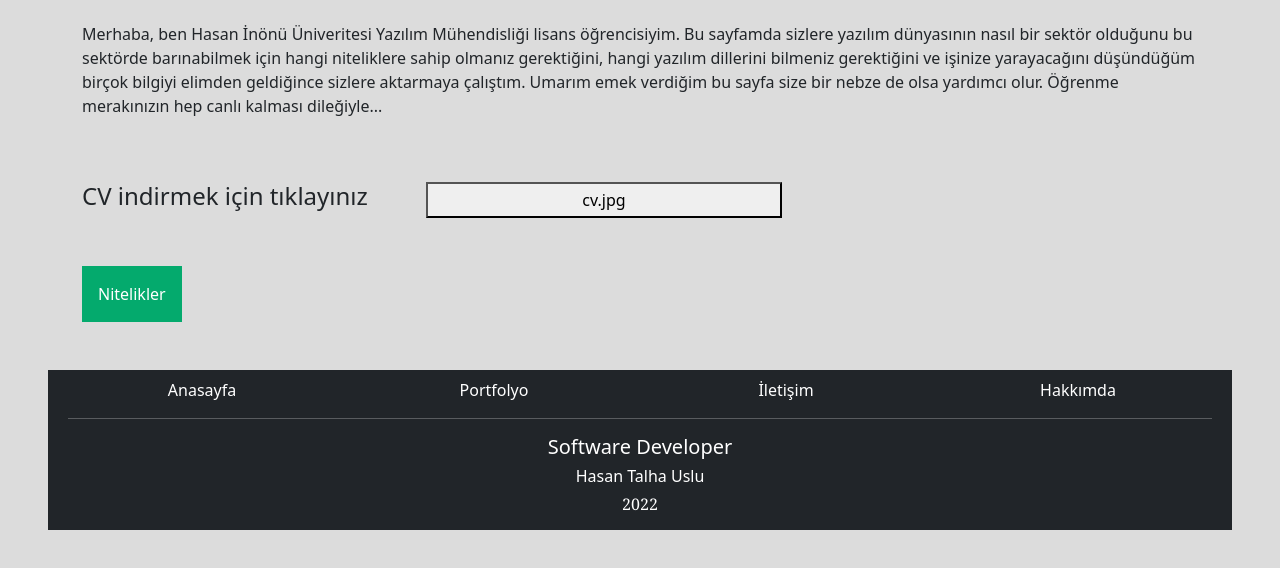
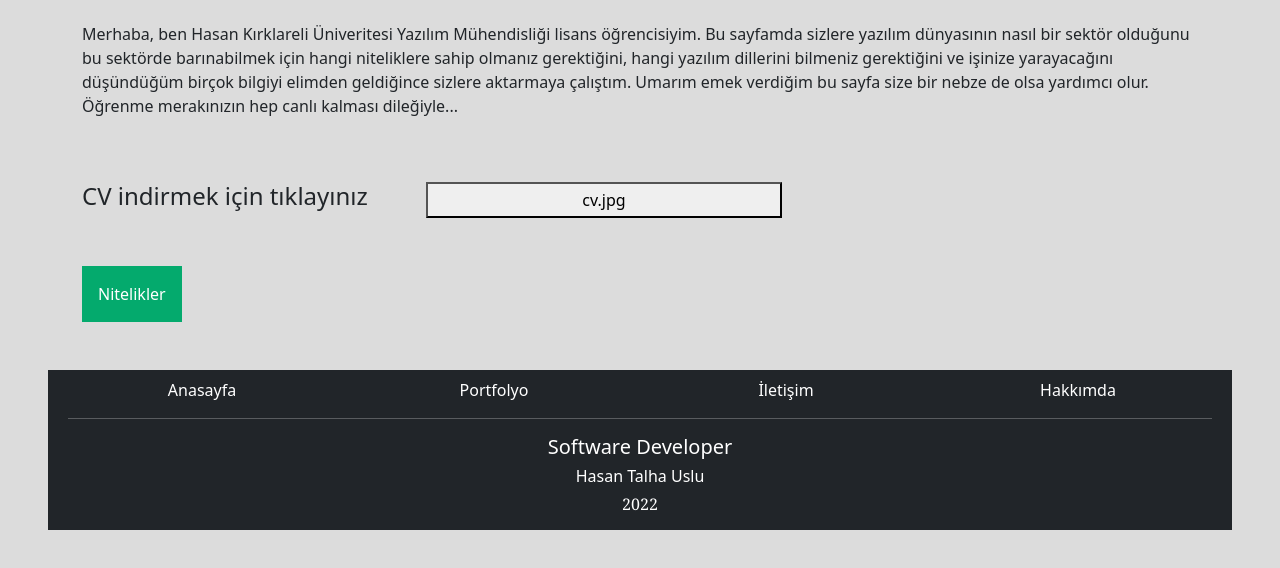
Before and after one commit to HasantUslu/hasantuslu.github.io, a plain HTML site: page hakkimda.html in a window 1280 px wide. Shown: the part 176-744 px from the top of the page. Drawn offline with Linux system fonts and the light colour scheme.

Commit message:
Update hakkimda.html

```diff
--- a/hakkimda.html
+++ b/hakkimda.html
@@ -113,7 +113,7 @@
             <div class="row mt-5 mb-5">
                 <h3 style="margin-bottom: 25px;">Hakkımda</h3>
                 <p>
-                    Merhaba, ben Hasan İnönü Üniveritesi Yazılım Mühendisliği lisans öğrencisiyim.
+                    Merhaba, ben Hasan Kırklareli Üniveritesi Yazılım Mühendisliği lisans öğrencisiyim.
                     Bu sayfamda sizlere yazılım dünyasının nasıl bir sektör olduğunu bu sektörde barınabilmek
                     için hangi niteliklere sahip olmanız gerektiğini, hangi yazılım dillerini bilmeniz gerektiğini
                     ve işinize yarayacağını düşündüğüm birçok bilgiyi elimden geldiğince sizlere aktarmaya çalıştım.
```
